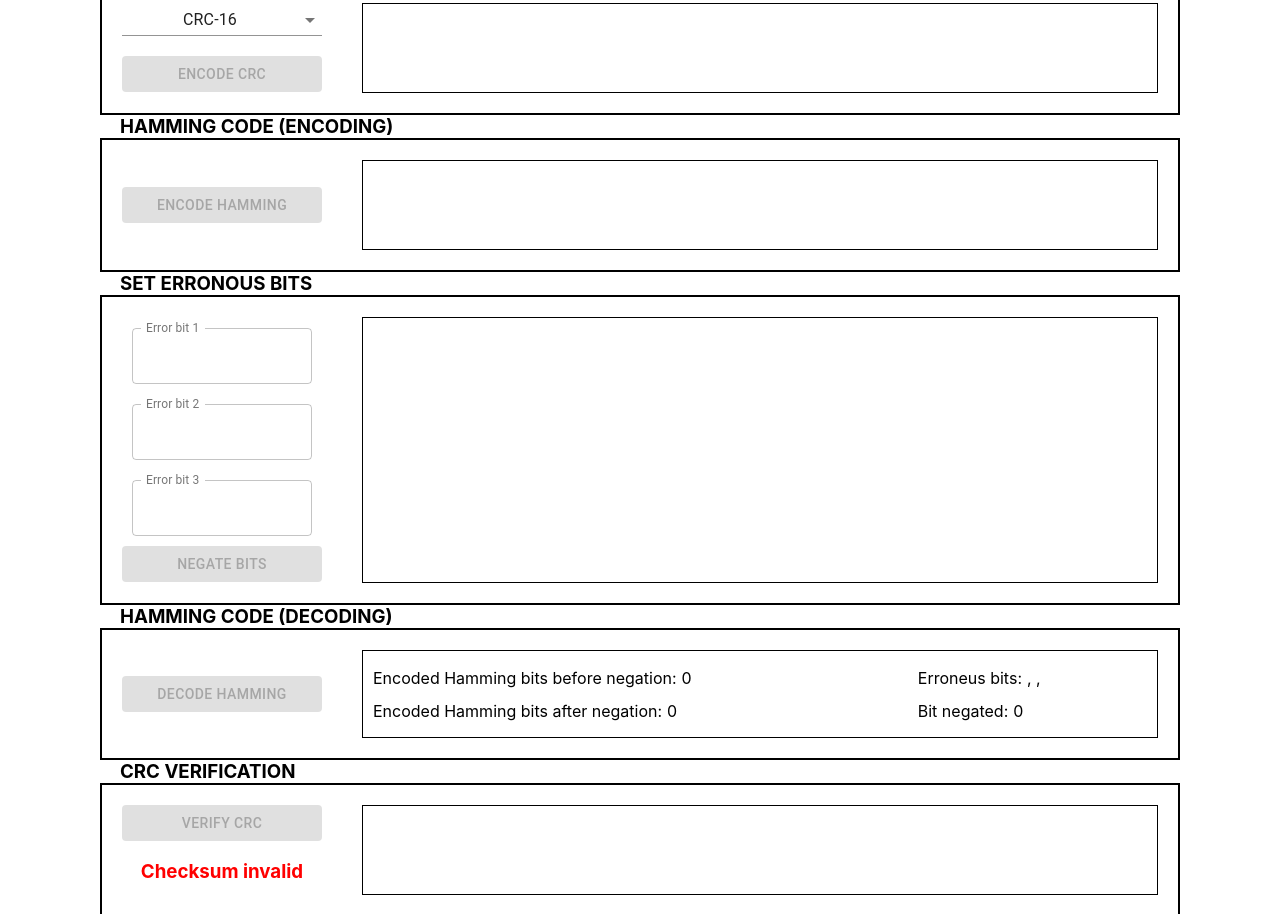
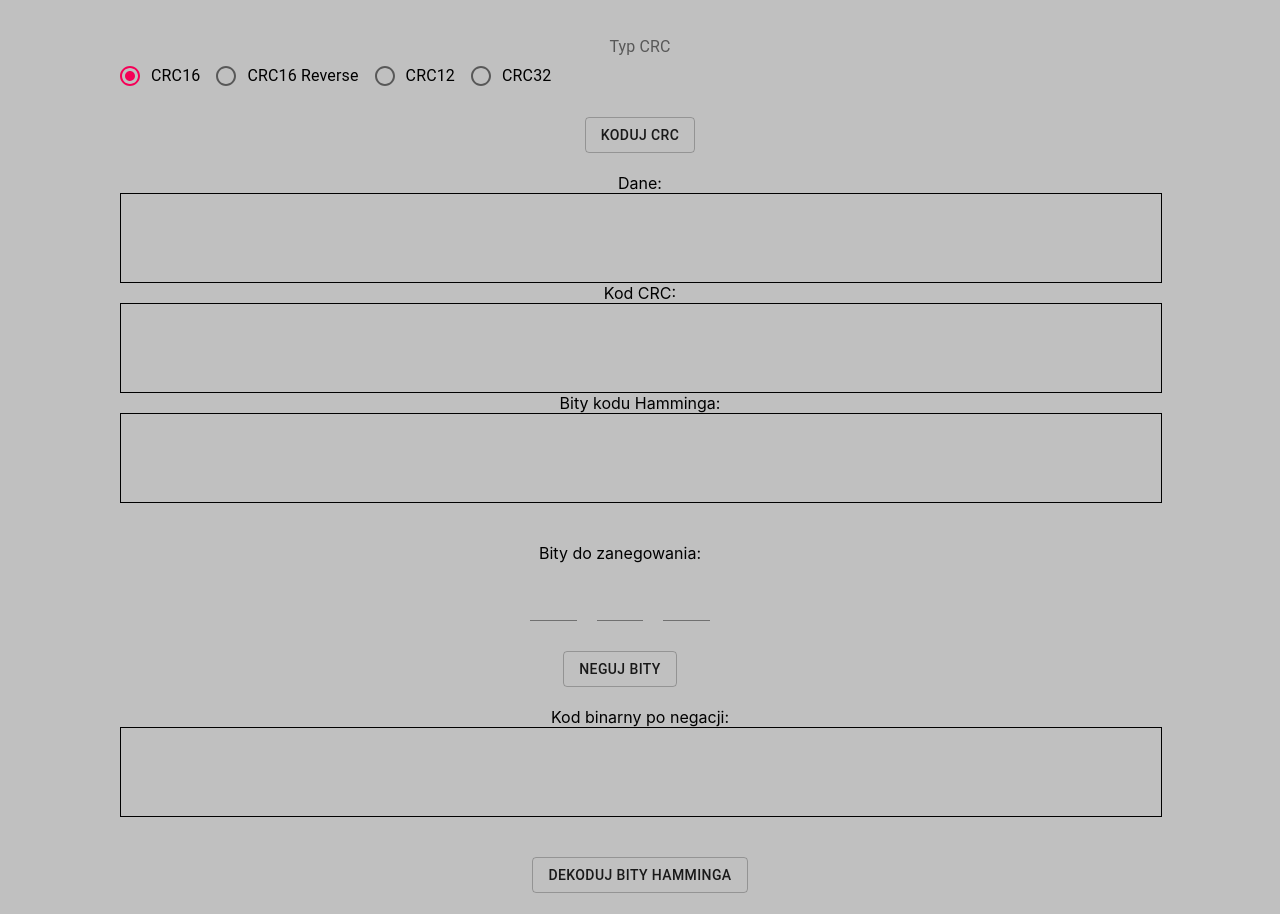
Before and after one commit to PuerileSmuggler/lil-boilerplate, a React (Create React App) app: page / in a window 1280 px wide. Shown: the part 249-1163 px from the top of the page. Built offline with nearby package versions, Linux system fonts and the light colour scheme.

Commit message:
diff styles

```diff
--- a/src/pages/ParityPage.tsx
+++ b/src/pages/ParityPage.tsx
@@ -1,6 +1,16 @@
 import React, { useState } from 'react';
 import { makeStyles } from '@material-ui/styles';
-import { TextField, Button, Select, MenuItem } from '@material-ui/core';
+import {
+  TextField,
+  Button,
+  Select,
+  MenuItem,
+  RadioGroup,
+  FormControl,
+  FormLabel,
+  FormControlLabel,
+  Radio,
+} from '@material-ui/core';
 import { chunkBytes } from '../utils/utils';
 import Hamming from '../utils/hamming';
 import CRC, { CrcTypesEnum, CRC_TYPES } from '../utils/CRC';
@@ -10,24 +20,30 @@ const useStyles = makeStyles({
     display: 'flex',
     flexDirection: 'column',
     padding: '50px 100px',
+    backgroundColor: 'silver'
   },
   inputBox: {
     display: 'flex',
     justifyContent: 'space-between',
     padding: '20px',
     minHeight: '88px',
-    borderWidth: '2px',
-    borderStyle: 'solid',
-    borderColor: 'black',
+    flexDirection: 'column',
+  },
+  inputRow: {
+    display: 'flex',
+    flexDirection: 'row',
+    alignItems: 'flex-end',
+    marginBottom: '20px',
   },
   inputMargin: {
     marginRight: '40px',
-    minWidth: '200px',
-    maxWidth: '200px',
+    minWidth: '300px',
+    maxWidth: '300px',
     alignSelf: 'center',
   },
   inputMarginBottom: {
     marginBottom: '20px',
+    flexDirection: 'row',
   },
   textWordToBinary: {
     flexGrow: 1,
@@ -46,7 +62,6 @@ const useStyles = makeStyles({
     minHeight: '88px',
     borderWidth: '1px',
     borderStyle: 'solid',
-    borderColor: 'black',
   },
   textBinaryBig: {
     maxHeight: '264px',
@@ -63,8 +78,6 @@ const useStyles = makeStyles({
   button: {
     maxHeight: '36px',
     alignSelf: 'center',
-    minWidth: '200px',
-    maxWidth: '200px',
   },
   selectBox: {
     display: 'flex',
@@ -72,7 +85,7 @@ const useStyles = makeStyles({
   },
   textFieldsRow: {
     display: 'flex',
-    flexDirection: 'column',
+    flexDirection: 'row',
   },
   textFieldsBox: {
     display: 'flex',
@@ -86,6 +99,7 @@ const useStyles = makeStyles({
   textColumnCell: {
     display: 'flex',
     flexDirection: 'row',
+    alignSelf: 'center'
   },
   textColumn: {
     display: 'flex',
@@ -119,6 +133,7 @@ const useStyles = makeStyles({
 });
 
 const ParityPage = (): JSX.Element => {
+  let inputRef;
   const classes = useStyles();
 
   const [input, setInput] = useState<string>('');
@@ -147,52 +162,17 @@ const ParityPage = (): JSX.Element => {
 
   const [erroneusBitNoFix, setErroneusBitNoFix] = useState('0');
 
-  const [error1, setError1] = useState(-1);
-  const [error2, setError2] = useState(-1);
-  const [error3, setError3] = useState(-1);
+  const [hammingBytes, setHammingBytes] = useState('');
+
+  const [error1, setError1] = useState(0);
+  const [error2, setError2] = useState(0);
+  const [error3, setError3] = useState(0);
 
   const [enCRCDisabled, setEnCRCDisabled] = useState(true);
   const [enHammingDisabled, setEnHammingDisabled] = useState(true);
   const [negateDisabled, setNegateDisabled] = useState(true);
   const [deHammingDisabled, setDeHammingDisabled] = useState(true);
   const [deCRCDisabled, setDeCRCDisabled] = useState(true);
-
-  const handleSelectChange = (
-    event: React.ChangeEvent<{
-      name?: string | undefined;
-      value: unknown;
-    }>
-  ): void => {
-    setType(event.target.value as CrcTypesEnum);
-  };
-
-  const handleInputChange = (
-    event: React.ChangeEvent<HTMLInputElement | HTMLTextAreaElement>
-  ): void => {
-    setInput(event.target.value);
-    if (event.target.value.length > 0) {
-      setEnCRCDisabled(false);
-    } else {
-      setEnCRCDisabled(true);
-    }
-  };
-
-  const setCRC = (): void => {
-    const crc = new CRC();
-    const bitInput = chunkBytes(input).join('');
-    crc.encode(bitInput, type);
-    setByteCode(bitInput);
-    setCrcCodeEncode(crc.CRCRemainderEncode);
-    setEnHammingDisabled(false);
-  };
-
-  const decodeCRC = (): void => {
-    const crc = new CRC();
-    const hamming = new Hamming(hammingCodeFixed);
-    const outputCRC = hamming.removeHammingBits();
-    setOutput(outputCRC);
-    setCrcValid(crc.decode(outputCRC, type));
-  };
 
   const colorBits = (
     codeHamming: string,
@@ -254,13 +234,52 @@ const ParityPage = (): JSX.Element => {
     return coloredElementsArray.reverse();
   };
 
-  const setHamming = (): void => {
+  const handleSelectChange = (
+    event: React.ChangeEvent<{
+      name?: string | undefined;
+      value: unknown;
+    }>
+  ): void => {
+    setType(event.target.value as CrcTypesEnum);
+  };
+
+  const handleInputChange = (
+    event: React.ChangeEvent<HTMLInputElement | HTMLTextAreaElement>
+  ): void => {
+    setInput(event.target.value);
+    if (event.target.value.length > 0) {
+      setEnCRCDisabled(false);
+    } else {
+      setEnCRCDisabled(true);
+    }
+  };
+
+  const setHamming = (byteCode: string, crcCodeEncode: string): void => {
     const test = new Hamming(`${byteCode}${crcCodeEncode}`);
     test.setParityBytesCount(false);
     test.setParityBytes();
+    setHammingBytes(test.parityBytesArray.reverse().join(''));
     setHammingCode(test.byteCodeReverse);
     setColoredBits(colorBits(test.byteCodeReverse, byteCode, crcCodeEncode));
     setNegateDisabled(false);
+  };
+
+  const setCRC = (): void => {
+    const crc = new CRC();
+    const bitInput = chunkBytes(input).join('');
+    crc.encode(bitInput, type);
+    setByteCode(bitInput);
+    setCrcCodeEncode(crc.CRCRemainderEncode);
+    setEnHammingDisabled(false);
+    setHamming(bitInput, crc.CRCRemainderEncode);
+  };
+
+  const decodeCRC = (): void => {
+    const crc = new CRC();
+    const hamming = new Hamming(hammingCodeFixed);
+    const outputCRC = hamming.removeHammingBits();
+    setOutput(outputCRC);
+    setCrcValid(crc.decode(outputCRC, type));
   };
 
   const decodeHamming = (): void => {
@@ -279,6 +298,12 @@ const ParityPage = (): JSX.Element => {
     setErroneusBit(hamming.parityBytesArray.join(''));
     setHammingCodeFixed(hamming.byteCodeReverse);
     setDeCRCDisabled(false);
+
+    const crc = new CRC();
+    const temp = new Hamming(hamming.byteCodeReverse);
+    const outputCRC = temp.removeHammingBits();
+    setOutput(outputCRC);
+    setCrcValid(crc.decode(outputCRC, type));
   };
 
   const setErrorBits = (): void => {
@@ -299,202 +324,178 @@ const ParityPage = (): JSX.Element => {
 
   const translateString = (inputBinary: string): string => {
     const tempArray: string[] = [];
-    for(let i = 0; i < inputBinary.length; i = i + 7) {
-      tempArray.push(String.fromCharCode(parseInt(inputBinary.substr(i, 7), 2)));
+    for (let i = 0; i < inputBinary.length; i = i + 7) {
+      tempArray.push(
+        String.fromCharCode(parseInt(inputBinary.substr(i, 7), 2))
+      );
     }
     return tempArray.join('');
-  }
+  };
 
   const getVerifyText = (): JSX.Element => {
     if (crcValid) {
-      return <h3 style={{ color: 'green' }}>Checksum valid</h3>;
+      return <h3 style={{ color: 'green' }}>Poprawny</h3>;
     }
-    return <h3 style={{ color: 'red' }}>Checksum invalid</h3>;
+    return <h3 style={{ color: 'red' }}>Niepoprawny</h3>;
   };
 
   return (
     <div className={classes.root}>
-      <h3 className={classes.textHeading}>INPUT</h3>
       <div className={classes.inputBox}>
+        <div className={classes.inputRow}>
+          Słowo do zakodowania:
           <TextField
             className={classes.inputMargin}
             value={input}
             onChange={handleInputChange}
             label="Input text"
-          variant="outlined"
             InputLabelProps={{
               shrink: true,
+              style: { display: 'none' },
             }}
+            style={{ marginLeft: '10px' }}
           />
+          <Button className={classes.button} variant="outlined">
+            Tłumacz
+          </Button>
+        </div>
+        Kod binarny:
         <div className={classes.textBinary}>{chunkBytes(input).join('')}</div>
       </div>
-      <h3 className={classes.textHeading}>CRC (ENCODING)</h3>
       <div className={classes.inputBox}>
-        <div className={`${classes.inputMargin} ${classes.selectBox}`}>
-          <Select
+        <div className={`${classes.selectBox}`}>
+          <FormControl component="fieldset">
+            <FormLabel component="legend">Typ CRC</FormLabel>
+            <RadioGroup
+              aria-label="Typ"
               value={type}
               onChange={handleSelectChange}
               className={classes.inputMarginBottom}
             >
-            <MenuItem value={CrcTypesEnum.CRC16}>CRC-16</MenuItem>
-            <MenuItem value={CrcTypesEnum.CRC16REV}>CRC-16 Reverse</MenuItem>
-            <MenuItem value={CrcTypesEnum.CRC32}>CRC-32</MenuItem>
-            <MenuItem value={CrcTypesEnum.CRC12}>CRC-12</MenuItem>
-            <MenuItem value={CrcTypesEnum.SDLC}>SDLC</MenuItem>
-          </Select>
+              <FormControlLabel
+                value={CrcTypesEnum.CRC16}
+                control={<Radio />}
+                label="CRC16"
+              />
+              <FormControlLabel
+                value={CrcTypesEnum.CRC16REV}
+                control={<Radio />}
+                label="CRC16 Reverse"
+              />
+              <FormControlLabel
+                value={CrcTypesEnum.CRC12}
+                control={<Radio />}
+                label="CRC12"
+              />
+              <FormControlLabel
+                value={CrcTypesEnum.CRC32}
+                control={<Radio />}
+                label="CRC32"
+              />
+            </RadioGroup>
+          </FormControl>
           <Button
-            className={classes.button}
-            variant="contained"
+            className={`${classes.button} ${classes.inputMarginBottom}`}
+            variant="outlined"
             onClick={setCRC}
-            disabled={enCRCDisabled}
           >
-            Encode CRC
+            Koduj CRC
           </Button>
         </div>
+        Dane:
         <div className={classes.textBinary}>
           <span style={{ textAlign: 'left' }}>{byteCode}</span>
-          <span style={{ color: 'blue', fontWeight: 'bold' }}>
-            {crcCodeEncode}
-          </span>
         </div>
+        Kod CRC:
+        <div className={classes.textBinary}>
+          <span style={{ textAlign: 'left' }}>{crcCodeEncode}</span>
         </div>
-      <h3 className={classes.textHeading}>HAMMING CODE (ENCODING)</h3>
-      <div className={classes.inputBox}>
-        <Button
-          className={`${classes.inputMargin} ${classes.button}`}
-          onClick={setHamming}
-          variant="contained"
-          disabled={enHammingDisabled}
-        >
-          Encode Hamming
-        </Button>
-        <div className={classes.textBinary}>{coloredBits}</div>
+        Bity kodu Hamminga:
+        <div className={classes.textBinary}>{hammingBytes}</div>
       </div>
-      <h3 className={classes.textHeading}>SET ERRONOUS BITS</h3>
       <div className={classes.inputBox}>
         <div className={`${classes.textFieldsBox} ${classes.inputMargin}`}>
-          <div className={classes.textFieldsRow}>
+          Bity do zanegowania:
+          <div className={`${classes.textFieldsRow} ${classes.inputMarginBottom}`}>
             <TextField
               className={classes.textFieldBit}
               label="Error bit 1"
-              variant="outlined"
               type="number"
               onChange={(event): void =>
                 setError1(parseInt(event.target.value))
               }
               InputLabelProps={{
                 shrink: true,
+                style: {display: 'none'}
               }}
             />
             <TextField
               className={classes.textFieldBit}
               label="Error bit 2"
-              variant="outlined"
               type="number"
               onChange={(event): void =>
                 setError2(parseInt(event.target.value))
               }
               InputLabelProps={{
                 shrink: true,
+                style: {display: 'none'}
               }}
             />
             <TextField
               className={classes.textFieldBit}
               label="Error bit 3"
-              variant="outlined"
               type="number"
               onChange={(event): void =>
                 setError3(parseInt(event.target.value))
               }
               InputLabelProps={{
                 shrink: true,
+                style: {display: 'none'}
               }}
             />
           </div>
           <Button
-            className={classes.button}
+            className={`${classes.button} ${classes.inputMarginBottom}`}
             onClick={setErrorBits}
-            variant="contained"
-            disabled={negateDisabled}
+            variant="outlined"
           >
-            Negate bits
+            Neguj bity
           </Button>
         </div>
-        <div className={`${classes.textBinary} ${classes.textBinaryBig}`}>
-          {errorBitsElements}
+        Kod binarny po negacji:
+        <div className={`${classes.textBinary} ${classes.textBinary}`}>
+          {errorBitsCode.split('').reverse().join('')}
         </div>
       </div>
-      <h3 className={classes.textHeading}>HAMMING CODE (DECODING)</h3>
       <div className={classes.inputBox}>
         <Button
-          className={classes.inputMargin}
+          className={`${classes.button} ${classes.inputMarginBottom}`}
           onClick={decodeHamming}
-          variant="contained"
-          disabled={deHammingDisabled}
+          variant="outlined"
         >
-          Decode Hamming
+          Dekoduj bity Hamminga
         </Button>
-        <div className={classes.textBox}>
-          <div className={classes.textColumn}>
+        Kod binarny po dekodowaniu bitów Hamminga:
+        <div className={`${classes.textBinary} ${classes.textBinary}`}>
+          {hammingCodeFixed.split('').reverse().join('')}
+        </div>
             <div className={classes.textColumnCell}>
-              <span>Encoded Hamming bits before negation: </span>
+              <span>Błędne bity: </span>
               <span className={classes.textBinarySmall}>
-                {erroneusBitNoFix}
+                {error1}, {error2}, {error3}
               </span>
             </div>
             <div className={classes.textColumnCell}>
-              <span>Encoded Hamming bits after negation: </span>
-              <span className={classes.textBinarySmall}>{erroneusBit}</span>
-            </div>
-          </div>
-          <div className={classes.textColumn}>
-            <div className={classes.textColumnCell}>
-              <span>Erroneus bits: </span>
-              <span className={classes.textBinarySmall}>
-                {error1 > 0 ? error1 : ''}, {error2 > 0 ? error2 : ''},{' '}
-                {error3 > 0 ? error3 : ''}
-              </span>
-            </div>
-            <div className={classes.textColumnCell}>
-              <span>Bit negated: </span>
+              <span>Naprawiony bit: </span>
               <span className={classes.textBinarySmall}>
                 {parseInt(erroneusBitNoFix, 2)}
               </span>
             </div>
       </div>
-        </div>
-      </div>
-      <h3 className={classes.textHeading}>CRC VERIFICATION</h3>
       <div className={classes.inputBox}>
         <div className={`${classes.inputMargin} ${classes.selectBox}`}>
-          <Button
-            className={classes.button}
-            onClick={decodeCRC}
-            variant="contained"
-            disabled={deCRCDisabled}
-          >
-            Verify CRC
-          </Button>
+          <h3>Weryfikacja CRC</h3>
           {getVerifyText()}
-        </div>
-        <div className={classes.textBinary}>
-          <span style={{ textAlign: 'left' }}>
-            {output.substr(0, output.length - CRC_TYPES[type].REMAINDER_LENGTH)}
-          </span>
-          <span style={{ color: 'blue', fontWeight: 'bold' }}>
-            {output.substr(
-              output.length - CRC_TYPES[type].REMAINDER_LENGTH,
-              CRC_TYPES[type].REMAINDER_LENGTH
-            )}
-          </span>
-        </div>
-      </div>
-      <h3 className={classes.textHeading}>OUTPUT</h3>
-      <div className={classes.inputBox}>
-        <div className={classes.textBinary}>
-          <span style={{ textAlign: 'left' }}>
-            {translateString(output.substr(0, output.length - CRC_TYPES[type].REMAINDER_LENGTH))}
-          </span>
         </div>
       </div>
     </div>
```
Lines whose indentation alone changed are shown as unchanged.
